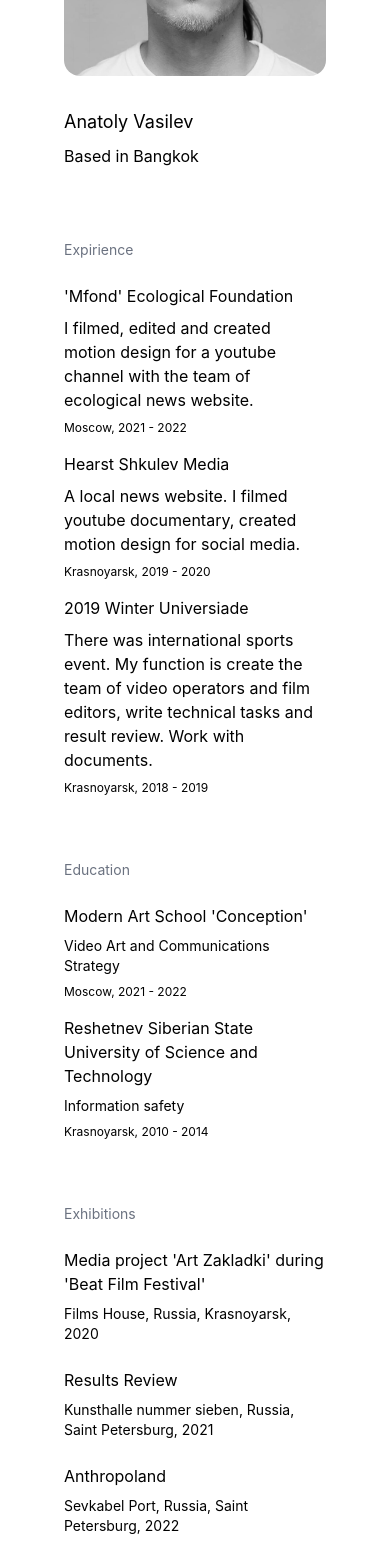
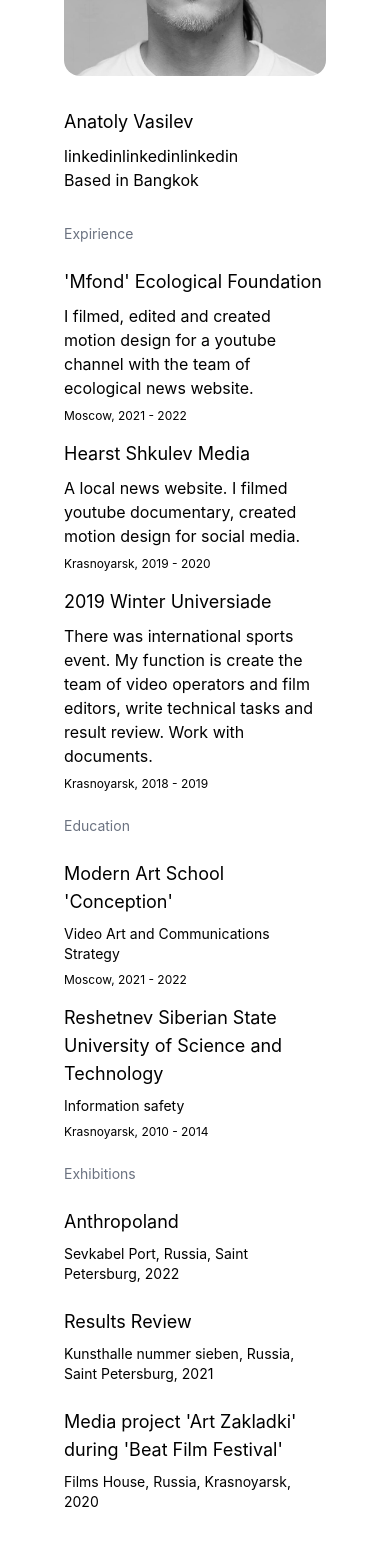
Before and after one commit to vastolya/vastolya.art, a React (Create React App) app: page /about in a window 390 px wide. Shown: the part 362-1930 px from the top of the page. After the commit the page ends 1906 px from the top, so only its background shows below. Built offline with nearby package versions, Linux system fonts and the light colour scheme.

Commit message:
started adding projects here

```diff
--- a/src/components/About.js
+++ b/src/components/About.js
@@ -127,7 +127,7 @@ const Cv = () => {
         </div>
       </div>
 
-      <div className="grid grid-cols-1 md:grid-cols-3 gap-10 py-4 px-8">
+      <div className="grid grid-cols-1 md:grid-cols-3 md:gap-10 py-4 px-8">
         <div className="">
           <div className="py-4 px-8">
             <img
@@ -138,6 +138,9 @@ const Cv = () => {
           </div>
           <div className="py-4 px-8">
             <div className="text-lg md:text-2xl pb-2">Anatoly Vasilev</div>
+            <div className="flex">
+              <div>linkedin</div><div>linkedin</div><div>linkedin</div>
+            </div>
             <div>Based in Bangkok</div>
           </div>
         </div>
@@ -146,11 +149,11 @@ const Cv = () => {
             Expirience
           </div>
           {experience.reverse().map((company) => (
-            <div className="py-2 px-8 grid grid-col-2" key={experience.id}>
+            <div className="py-2 px-8 grid grid-col-2" key={company.id}>
               <a
                 href={company.companySite}
                 target="blank"
-                className="no-underline hover:underline text-base pb-2 md:text-lg"
+                className="no-underline hover:underline text-lg pb-2 md:text-2xl"
               >
                 {company.companyName}
               </a>
@@ -168,8 +171,8 @@ const Cv = () => {
             Education
           </div>
           {education.reverse().map((teachers) => (
-            <div className="py-2 px-8 grid grid-col-2">
-              <div className="text-base md:text-lg pb-2">
+            <div className="py-2 px-8 grid grid-col-2" key={teachers.id}>
+              <div className="text-lg md:text-2xl pb-2">
                 {teachers.educationName}
               </div>
               <div className="text-sm md:text-base pb-2">
@@ -185,13 +188,13 @@ const Cv = () => {
           <div className="py-4 px-8 text-sm md:text-base text-gray-500">
             Exhibitions
           </div>
-          {exhibition.map((exhibit) => (
-            <div className="py-2 px-8 grid grid-col-2" key={exhibition.id}>
+          {exhibition.reverse().map((exhibit) => (
+            <div className="py-2 px-8 grid grid-col-2" key={exhibit.id}>
               <div className="flex">
                 <a
                   href={exhibit.exhibitionSite}
                   target="blank"
-                  className="no-underline hover:underline text-base md:text-lg pb-2"
+                  className="no-underline hover:underline text-lg md:text-2xl pb-2"
                 >
                   {exhibit.exhibitionName}
                 </a>
--- a/src/components/Header.js
+++ b/src/components/Header.js
@@ -28,7 +28,7 @@ const Header = () => {
                   to={item.routeName}
                   className="block hover:bg-gray-200 w-full"
                   onClick={() => showMenu(!toggle)}
-                  key={item.id}
+                  key={item.linkName}
                 >
                   {item.linkName}
                 </Link>
@@ -56,7 +56,7 @@ const Header = () => {
               <Link
                 to={item.routeName}
                 className="block hover:bg-gray-200 w-full"
-                key={item.id}
+                key={item.linkName}
               >
                 {item.linkName}
 
--- a/src/pages/SingleProjectPage.js
+++ b/src/pages/SingleProjectPage.js
@@ -17,9 +17,9 @@ const SingleProjectPage = () => {
     //     : "No data 404"} */}
       <div className="md:max-w-screen-2xl mx-auto">
       <div className="py-4 px-8 md:flex justify-between">
-        <div className="md:flex md:flex-col md:justify-between">
-          <div className="text-xl md:text-2xl pb-2">{data.title}</div>
-          <div className="whitespace-pre-lineb text-base md:text-base pb-2">
+        <div className="md:flex md:flex-col md:justify-between ">
+          <div className="text-xl md:text-2xl pb-4">{data.title}</div>
+          <div className="whitespace-pre-lineb text-base md:text-base pb-4">
             {data.description}
           </div>
           <div className="text-xs md:text-sm pb-2">Release Date: {data.releaseDate}</div>
@@ -27,7 +27,7 @@ const SingleProjectPage = () => {
 
         <div>
           <iframe
-            className="py-2 md:py-4 md:px-8 w-full h-full md:min-w-[800px] md:min-h-[450px]"
+            className="pl-4 w-full h-full md:min-w-[800px] md:min-h-[450px]"
             src={src}
             title="Youtube Player"
             frameBorder="0"
```
